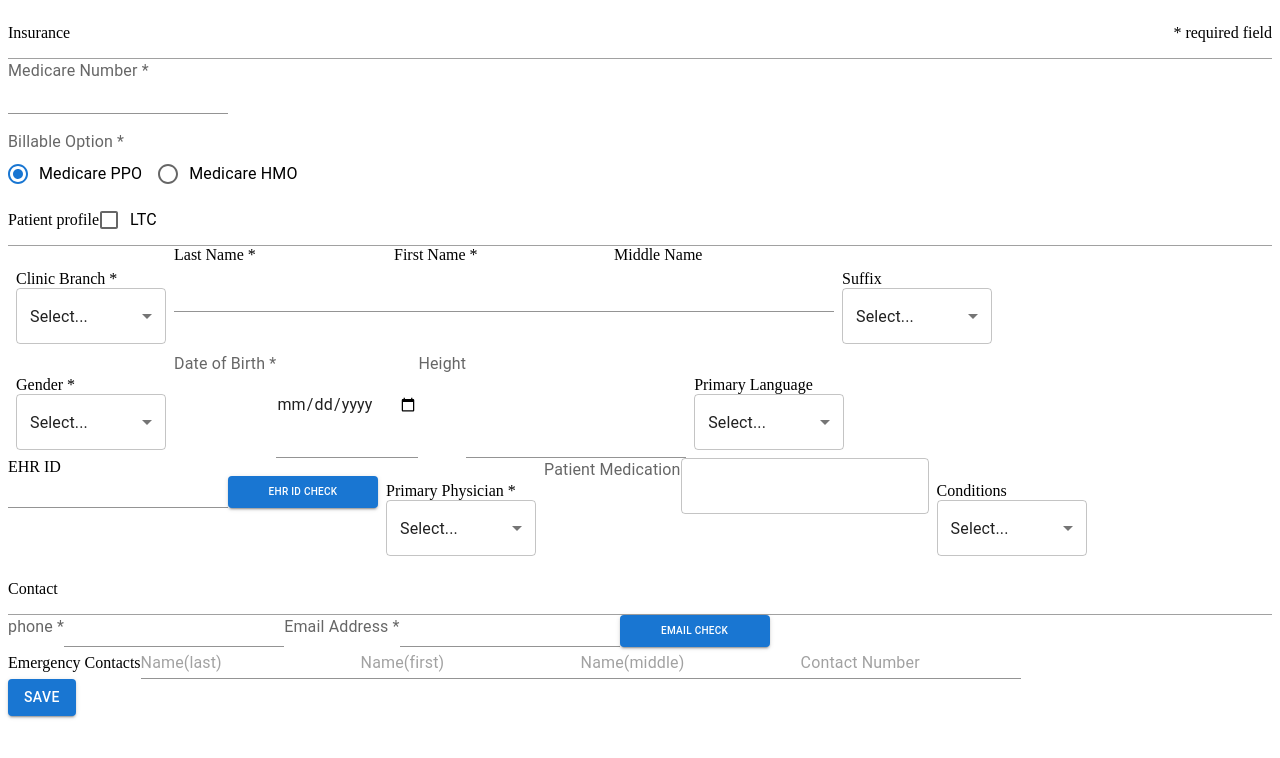
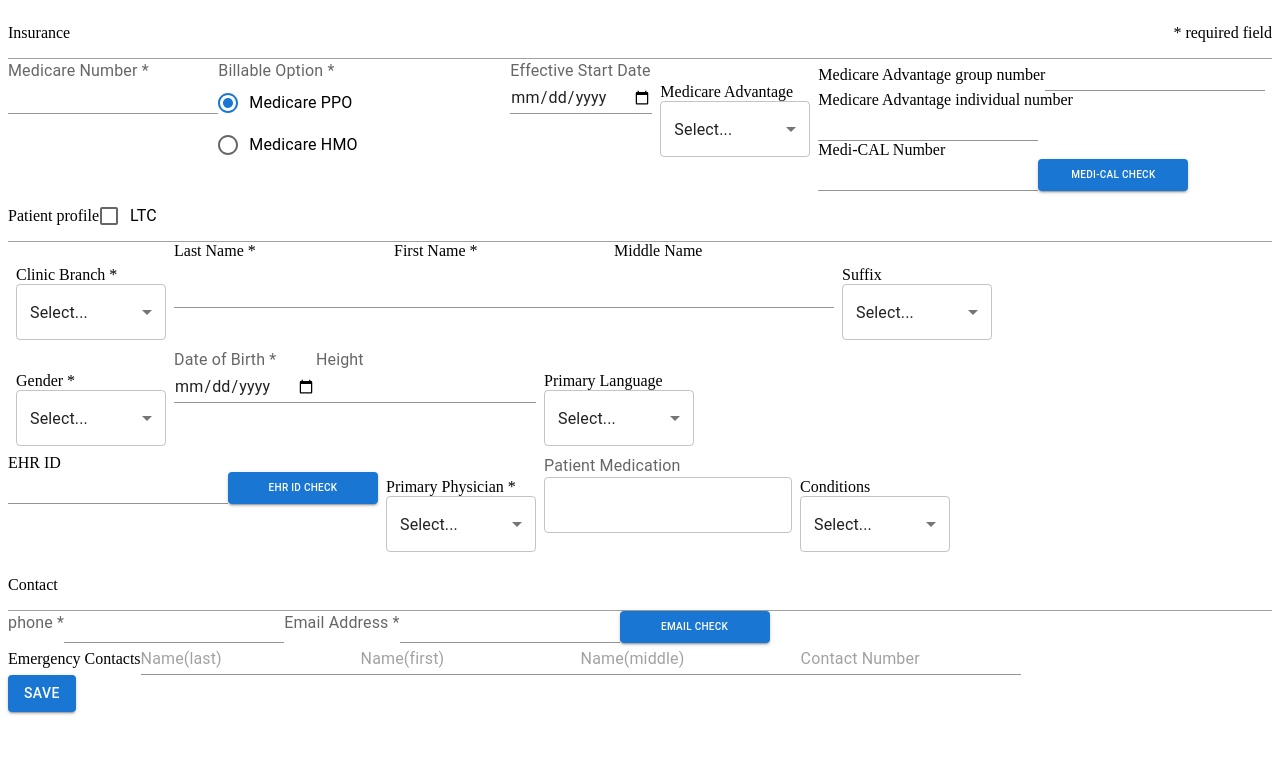
Before and after one commit to jiji-hoon96/hookForm-ex, a React (Vite) app: page /patientCreate-HJ in a window 1280 px wide. Shown: the top 758 px of the page. Built offline with nearby package versions, Linux system fonts and the light colour scheme.

Commit message:
feat: insurance 미추가 input들 구현, zod스키마 추가

```diff
--- a/src/test2/HJ/test2.tsx
+++ b/src/test2/HJ/test2.tsx
@@ -40,9 +40,12 @@
   const [isValidationStatus, setIsValidationStatus] = useState({
     ehrId: false,
     email: false,
+    medicalNo: false,
   });
   const [disableEhrIdMessage, setDisableEhrIdMessage] = useState<boolean>(true);
   const [disableEmailErrMessage, setDisableEmailErrMessage] =
+    useState<boolean>(true);
+  const [disabledMedicalNoErrMessage, setDisabledMedicalNoErrMessage] =
     useState<boolean>(true);
 
   const medicareAdvantageOption = ["Clover", "HealthNet", "Unicare"];
@@ -113,7 +116,11 @@
             <p>* required field</p>
           </div>
           <div>
-            <InputLabel htmlFor="medicareNumber">Medicare Number *</InputLabel>
+            <div style={{ display: "flex" }}>
+              <div>
+                <InputLabel htmlFor="medicareNumber">
+                  Medicare Number *
+                </InputLabel>
                 <Controller
                   name="medicareNumber"
                   control={control}
@@ -144,8 +151,10 @@
                     />
                   )}
                 />
-            <p style={{ color: "#ff0000" }}>{errors.medicareNumber?.message}</p>
-
+                <p style={{ color: "#ff0000" }}>
+                  {errors.medicareNumber?.message}
+                </p>
+              </div>
               <div>
                 <InputLabel>Billable Option *</InputLabel>
                 <RadioGroup defaultValue={"Medicare PPO"} row>
@@ -159,6 +168,109 @@
                     />
                   ))}
                 </RadioGroup>
+              </div>
+              <div>
+                <InputLabel htmlFor="startDate">
+                  Effective Start Date
+                </InputLabel>
+                <Controller
+                  name="startDate"
+                  control={control}
+                  defaultValue=""
+                  render={({ field }) => (
+                    <Input
+                      {...field}
+                      id="startDate"
+                      type="date"
+                      onChange={(e) => {
+                        field.onChange(e.target.value);
+                      }}
+                    />
+                  )}
+                />
+              </div>
+
+              <div>
+                <CustomSelect
+                  name="medicareAdvantage"
+                  label="Medicare Advantage"
+                  control={control}
+                  menuItems={medicareAdvantageOption}
+                />
+              </div>
+
+              <div>
+                <div>
+                  <label htmlFor="MediAdGroupNo">
+                    Medicare Advantage group number
+                  </label>
+                  <JustEnInput
+                    control={control}
+                    name="MediAdGroupNo"
+                    id="MediAdGroupNo"
+                  />
+                </div>
+
+                <div>
+                  <label htmlFor="MediAdIndiNo">
+                    Medicare Advantage individual number
+                  </label>
+                  <JustEnInput
+                    control={control}
+                    name="MediAdIndiNo"
+                    id="MediAdIndiNo"
+                  />
+                </div>
+
+                <FormControl>
+                  <label htmlFor="MediCALNo"> Medi-CAL Number</label>
+                  <div style={{ display: "flex" }}>
+                    <JustEnInput
+                      control={control}
+                      name="MediCALNo"
+                      id="MediCALNo"
+                    />
+                    <p style={{ color: "#ff0000" }}>
+                      {errors.MediCALNo?.message}
+                    </p>
+                    <Button
+                      variant="contained"
+                      sx={{ width: "150px", fontSize: "10px" }}
+                      onClick={() => {
+                        const value = getValues("MediCALNo");
+                        if (value === "") {
+                          setDisabledMedicalNoErrMessage(true);
+                          setIsValidationStatus((prevStatus) => ({
+                            ...prevStatus,
+                            medicalNo: false,
+                          }));
+                        } else {
+                          setIsValidationStatus((prevStatus) => ({
+                            ...prevStatus,
+                            medicalNo: true,
+                          }));
+                          setDisabledMedicalNoErrMessage(false);
+                        }
+                      }}
+                    >
+                      Medi-CAL Check
+                    </Button>
+
+                    {isValidationStatus.medicalNo === false ? (
+                      <p
+                        style={{
+                          color: "#ff0000",
+                          display: disabledMedicalNoErrMessage
+                            ? "none"
+                            : "block",
+                        }}
+                      >
+                        This account already exists
+                      </p>
+                    ) : null}
+                  </div>
+                </FormControl>
+              </div>
             </div>
           </div>
         </section>
@@ -276,7 +388,8 @@
               />
               <p style={{ color: "#ff0000" }}>{errors.gender?.message}</p>
 
-              <InputLabel htmlFor="birth">Date of Birth *</InputLabel>
+              <div>
+                <InputLabel htmlFor="first">Date of Birth *</InputLabel>
                 <Controller
                   name="birth"
                   control={control}
@@ -293,9 +406,11 @@
                   )}
                 />
                 <p style={{ color: "#ff0000" }}>{errors.birth?.message}</p>
-
+              </div>
+              <div>
                 <InputLabel htmlFor="height"> Height</InputLabel>
                 <JustNumInput id="height" name="height" control={control} />
+              </div>
               <CustomSelect
                 menuItems={languageOption}
                 name="language"
@@ -360,6 +475,7 @@
               <p style={{ color: "#ff0000" }}>
                 {errors.primaryPhysician?.message}
               </p>
+              <div>
                 <InputLabel htmlFor="patientMedication">
                   Patient Medication
                 </InputLabel>
@@ -368,6 +484,7 @@
                   variant="outlined"
                   {...register("patientMedication")}
                 />
+              </div>
               <CustomSelect
                 menuItems={conditionsOption}
                 name="conditions"
--- a/src/test2/HJ/test2Schema.ts
+++ b/src/test2/HJ/test2Schema.ts
@@ -17,8 +17,13 @@
 z.string({ errorMap: customErrorMap });
 
 export const patientFormSchema = z.object({
+  medicareNumber: z.string().min(1),
   billableOption: z.string(),
-  medicareNumber: z.string().min(1),
+  startDate: z.string(),
+  medicareAdvantage: z.string(),
+  MediAdGroupNo: z.string(),
+  MediAdIndiNo: z.string(),
+  MediCALNo: z.string(),
   facility: z.string().min(1),
   selectRoomNumber: z.string().min(1),
   roomNumber: z.string().min(1),
```
Lines whose indentation alone changed are shown as unchanged.
